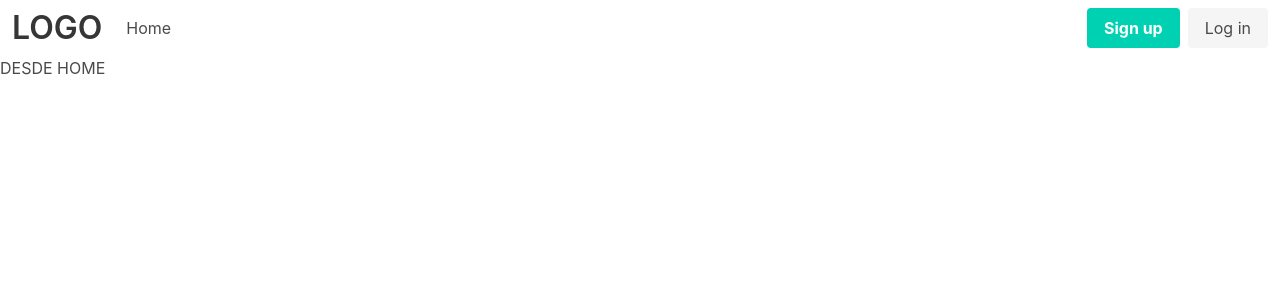
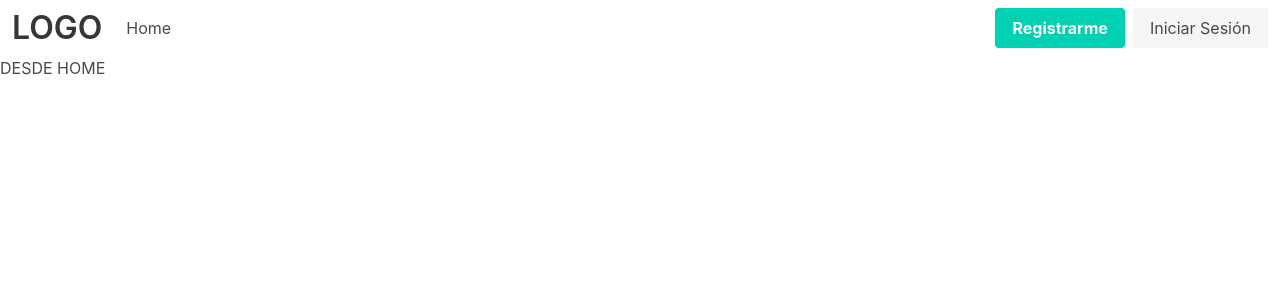
Before and after one commit to TheKevinT/vuejs-Login, a Vue app: page /#/ in a window 1280 px wide. Shown: the top 300 px of the page. Built offline with nearby package versions, Linux system fonts and the light colour scheme.

Commit message:
creando vista login y register, navegacion

```diff
--- a/src/components/layout/Navigation.vue
+++ b/src/components/layout/Navigation.vue
@@ -24,12 +24,12 @@
     <div class="navbar-end">
       <div class="navbar-item">
         <div class="buttons">
-          <a class="button is-primary">
-            <strong>Sign up</strong>
-          </a>
-          <a class="button is-light">
-            Log in
-          </a>
+          <router-Link class="button is-primary" to='/register'>
+            <strong>Registrarme</strong>
+          </router-Link>
+          <router-Link class="button is-light" to='/login'>
+            Iniciar Sesión
+          </router-Link>
         </div>
       </div>
     </div>
--- a/src/router/index.js
+++ b/src/router/index.js
@@ -1,6 +1,10 @@
 import Vue from 'vue'
 import VueRouter from 'vue-router'
 import Home from '../views/Home.vue'
+
+//importar vistas
+import Login from '../views/Auth/Login.vue'
+import Register from '../views/Auth/Register.vue'
 
 Vue.use(VueRouter)
 
@@ -8,6 +12,16 @@ const routes = [{
         path: '/',
         name: 'Home',
         component: Home
+    },
+    {
+        path: '/login',
+        name: 'login',
+        component: Login
+    },
+    {
+        path: '/register',
+        name: 'register',
+        component: Register
     }
 
 ]
--- /dev/null
+++ b/src/views/Auth/Login.vue
@@ -0,0 +1,11 @@
+<template>
+    <div>
+        LOGIN !!!
+    </div>
+</template>
+
+<script>
+export default {
+    name:'Login'
+}
+</script>
--- /dev/null
+++ b/src/views/Auth/Register.vue
@@ -0,0 +1,11 @@
+<template>
+    <div>
+        Register .....
+    </div>
+</template>
+
+<script>
+export default {
+    name:'Register'
+}
+</script>
```
